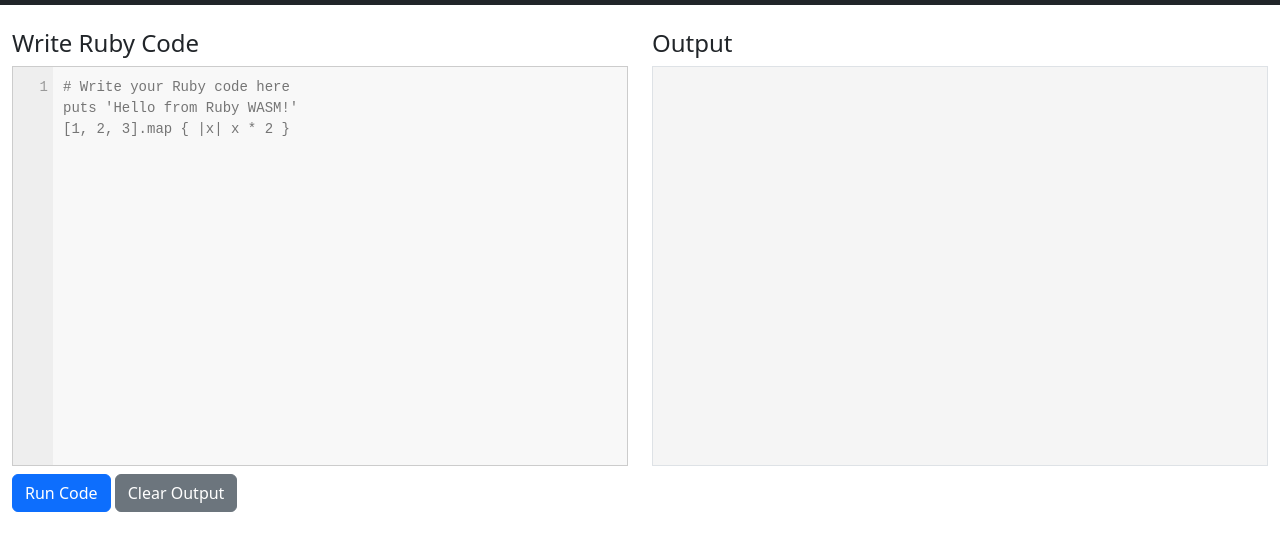
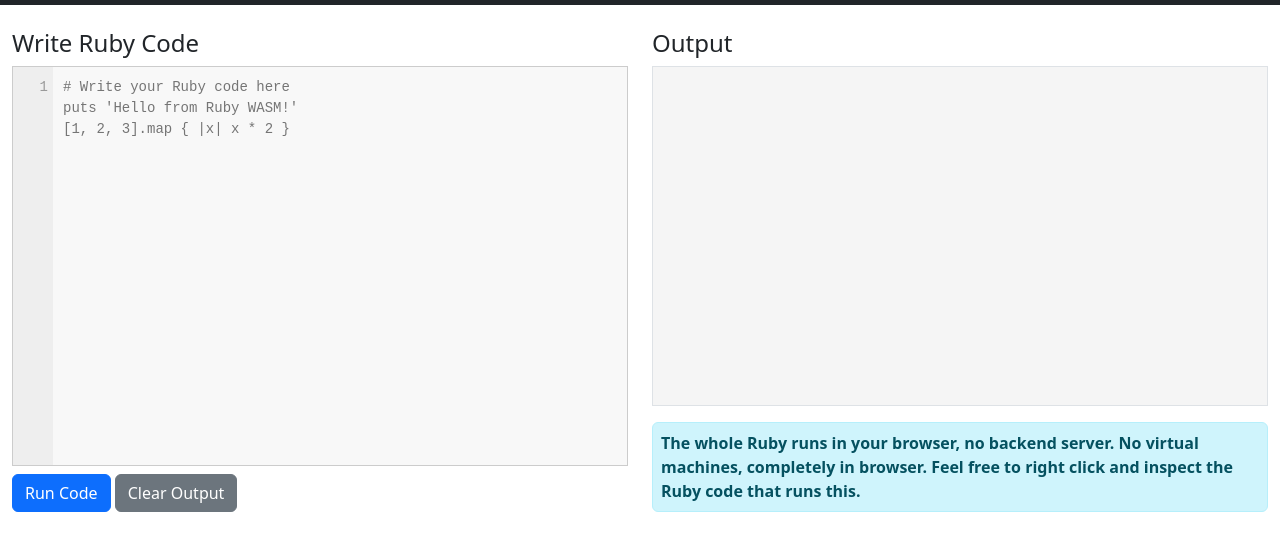
Before and after one commit to coderhs/column_to_array, a website: page playground.html in a window 1280 px wide. Shown: the part 51-602 px from the top of the page. Drawn offline with nearby package versions, Linux system fonts and the light colour scheme.

Commit message:
Block explaining what this page is about

```diff
--- a/playground.html
+++ b/playground.html
@@ -90,8 +90,15 @@ puts 'Hello from Ruby WASM!'
           <pre
             id="output"
             class="border p-3"
-            style="height: 400px; background-color: #f5f5f5; overflow: auto"
+            style="height: 340px; background-color: #f5f5f5; overflow: auto"
           ></pre>
+          <div class="alert alert-info mt-2 p-2">
+            <strong
+              >The whole Ruby runs in your browser, no backend server. No
+              virtual machines, completely in browser. Feel free to right click
+              and inspect the Ruby code that runs this.</strong
+            >
+          </div>
         </div>
       </div>
     </div>
```
